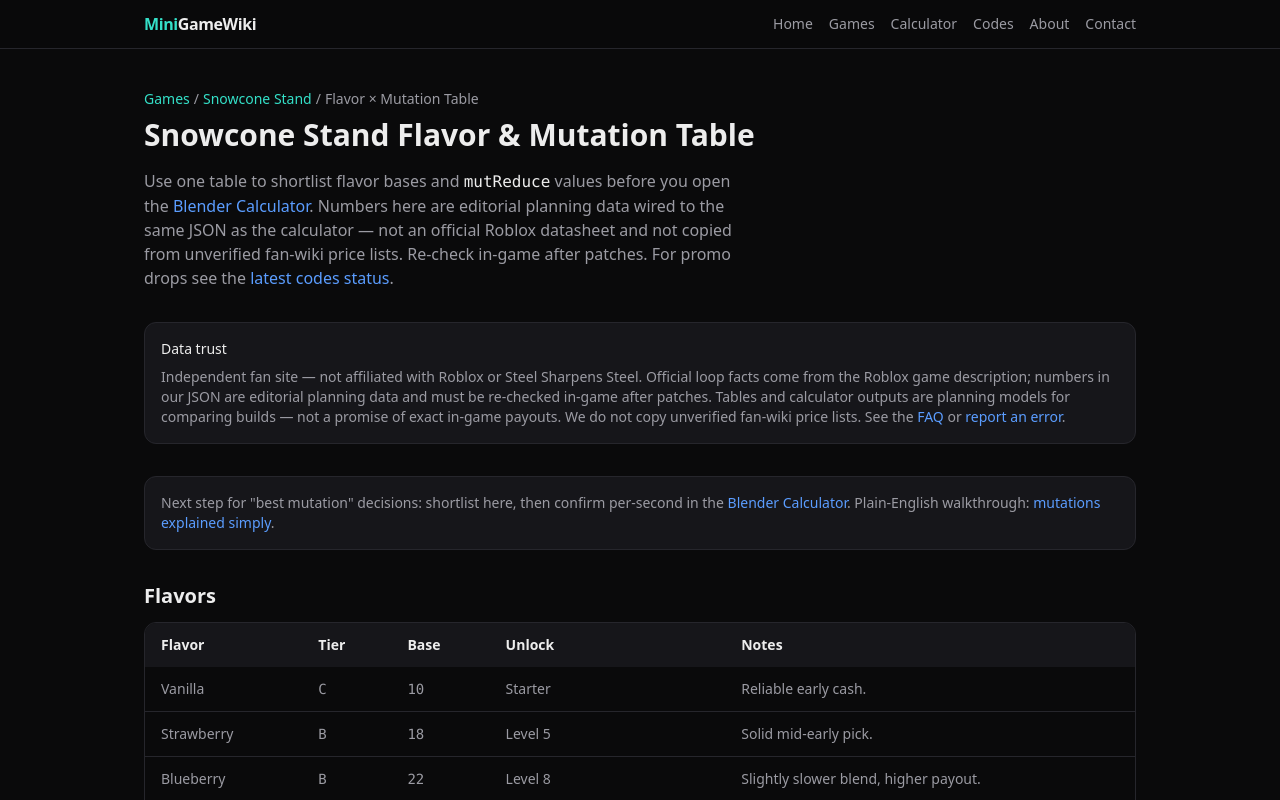
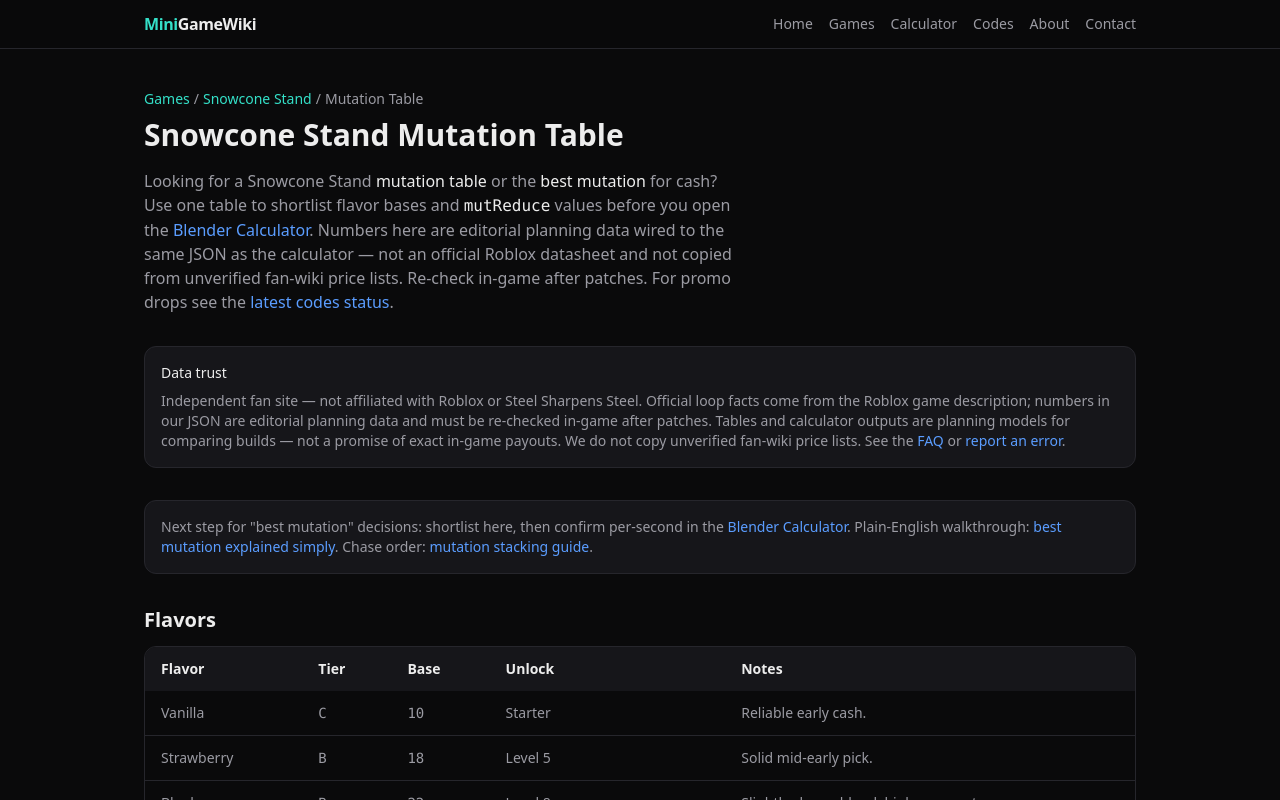
Before and after one commit to eric4885/minigamewiki, a Next.js app: page /games/snowcone-stand/flavor-mutation-table in a window 1280 px wide. Shown: the top 800 px of the page. Built offline with nearby package versions, Linux system fonts and the light colour scheme; no server answers.

Commit message:
Add long-tail Snowcone guides and SERP copy for codes, mutation table, and totem intents.

```diff
--- a/src/app/games/snowcone-stand/flavor-mutation-table/page.tsx
+++ b/src/app/games/snowcone-stand/flavor-mutation-table/page.tsx
@@ -9,9 +9,9 @@ import { Table, Td } from "@/components/ui/Table";
 import { snowcone } from "@/lib/snowcone";
 
 export const metadata: Metadata = pageMeta({
-  title: "Flavor & Mutation Table",
+  title: "Snowcone Stand Mutation Table (Flavor × Mut)",
   description:
-    "Snowcone Stand flavor and mutation planning table for Roblox. Editorial values for comparing builds — verify in-game after patches.",
+    "Snowcone Stand mutation table and flavor bases for Roblox. Compare mutReduce for best-mutation planning — editorial values, verify in-game after patches.",
   path: "/games/snowcone-stand/flavor-mutation-table",
 });
 
@@ -23,13 +23,16 @@ export default function FlavorMutationTablePage() {
           items={[
             { href: "/games", label: "Games" },
             { href: "/games/snowcone-stand", label: snowcone.game },
-            { label: "Flavor × Mutation Table" },
+            { label: "Mutation Table" },
           ]}
         />
         <h1 className="mt-2 text-3xl font-semibold text-fg">
-          Snowcone Stand Flavor & Mutation Table
+          Snowcone Stand Mutation Table
         </h1>
         <p className="mt-4 max-w-prose text-muted">
+          Looking for a Snowcone Stand{" "}
+          <strong className="font-medium text-fg">mutation table</strong> or the{" "}
+          <strong className="font-medium text-fg">best mutation</strong> for cash?
           Use one table to shortlist flavor bases and{" "}
           <span className="font-mono text-fg">mutReduce</span> values before you
           open the{" "}
@@ -69,7 +72,14 @@ export default function FlavorMutationTablePage() {
           href="/games/snowcone-stand/guides/mutations-plain-english"
           className="text-accent hover:underline"
         >
-          mutations explained simply
+          best mutation explained simply
+        </Link>
+        . Chase order:{" "}
+        <Link
+          href="/games/snowcone-stand/guides/mutation-stacking-guide"
+          className="text-accent hover:underline"
+        >
+          mutation stacking guide
         </Link>
         .
       </p>
```
